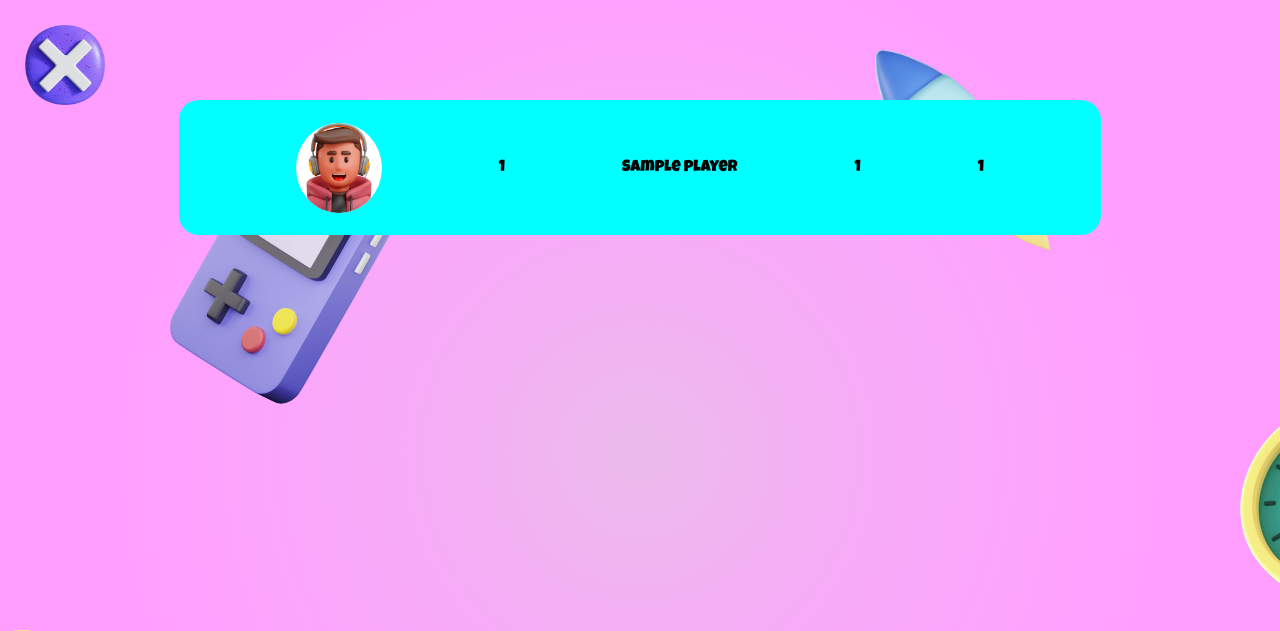
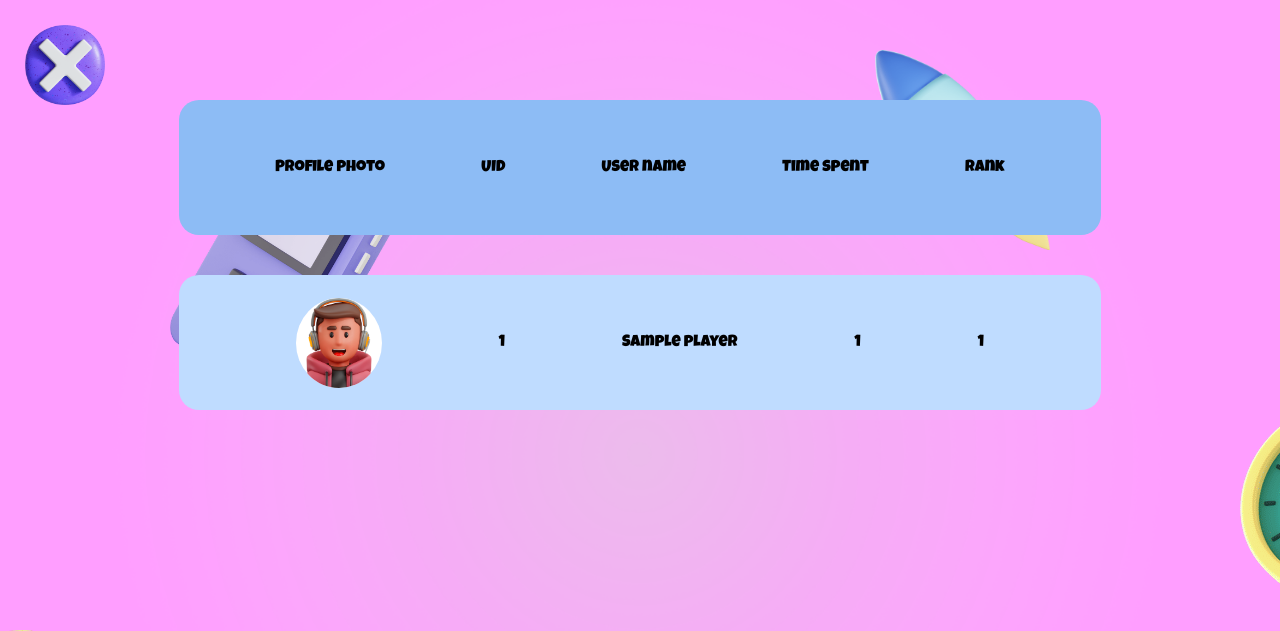
Before and after one commit to bkrayoub/giant-puzzzle, a PHP site: page /scoreboard.php in a window 1280 px wide. Shown: the top 631 px of the page. Run offline with PHP 8.4, Linux system fonts and the light colour scheme; tables that the repository leaves empty hold one stand-in row (values such as "Sample post").

Commit message:
done beta

```diff
--- a/scoreboard.php
+++ b/scoreboard.php
@@ -39,6 +39,13 @@
     </div>
 
     <div id="container">
+    <div id="rank-box1">
+            <p>Profile photo</p>
+            <p id="userID">UID</p>
+            <p id="username">User name</p>
+            <p id="time-spent">Time spent</p>
+            <p id="rank">Rank</p>
+        </div>
         <?php
         $i = 1;
         while($row = mysqli_fetch_assoc($result)){
--- a/style/scoreboard.css
+++ b/style/scoreboard.css
@@ -82,8 +82,18 @@ body {
     right: 300px;
     bottom: 50px;
 }
+#rank-box1 {
+    background-color: #8dbcf5;
+    border-radius: 20px;
+    align-items: center;
+    justify-content: space-evenly;
+    display: flex;
+    height: 135px;
+    width: 100%;
+    margin-bottom: 40px;
+}
 #rank-box {
-    background-color: aqua;
+    background-color: #bfdcff;
     border-radius: 20px;
     align-items: center;
     justify-content: space-evenly;
```
